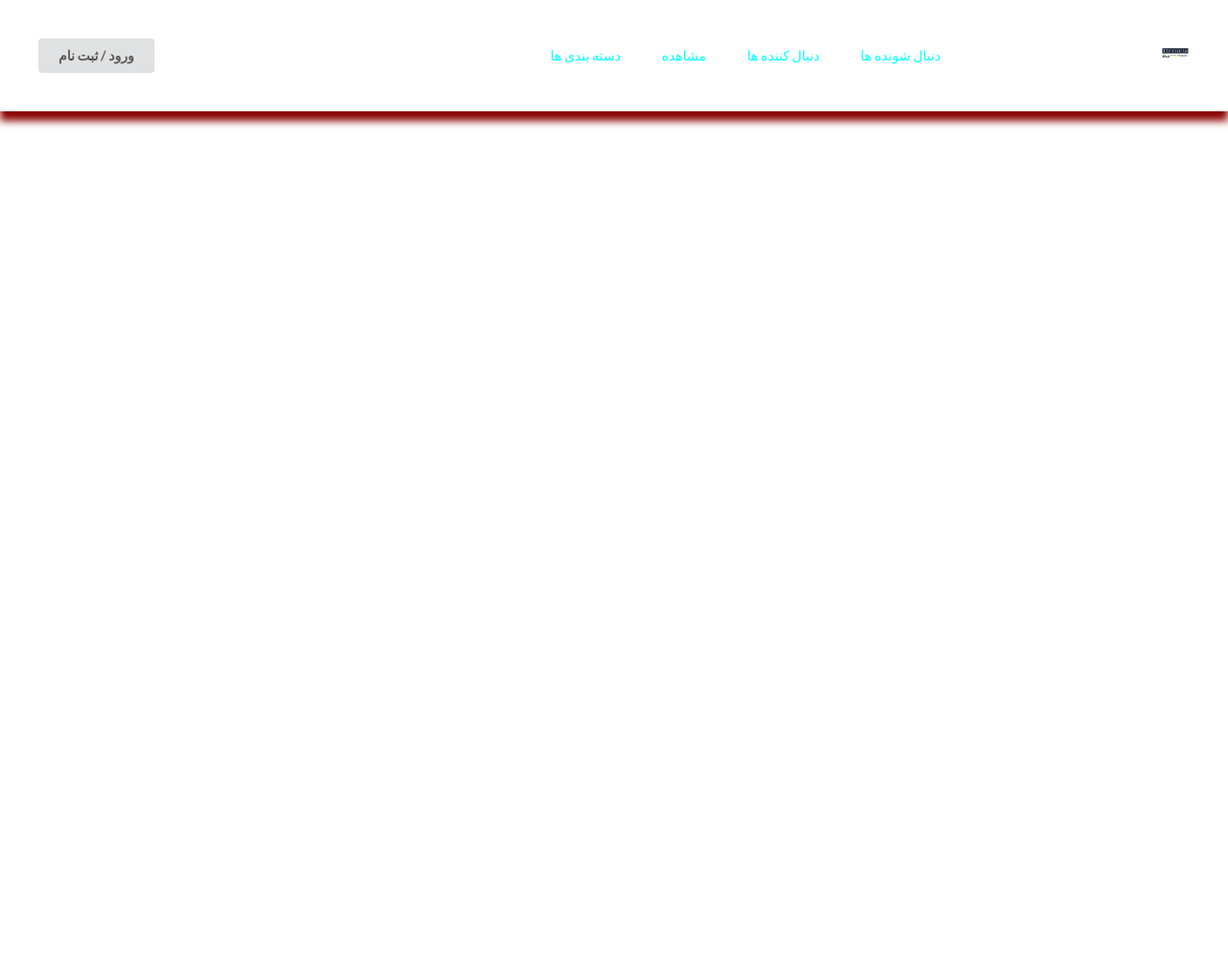
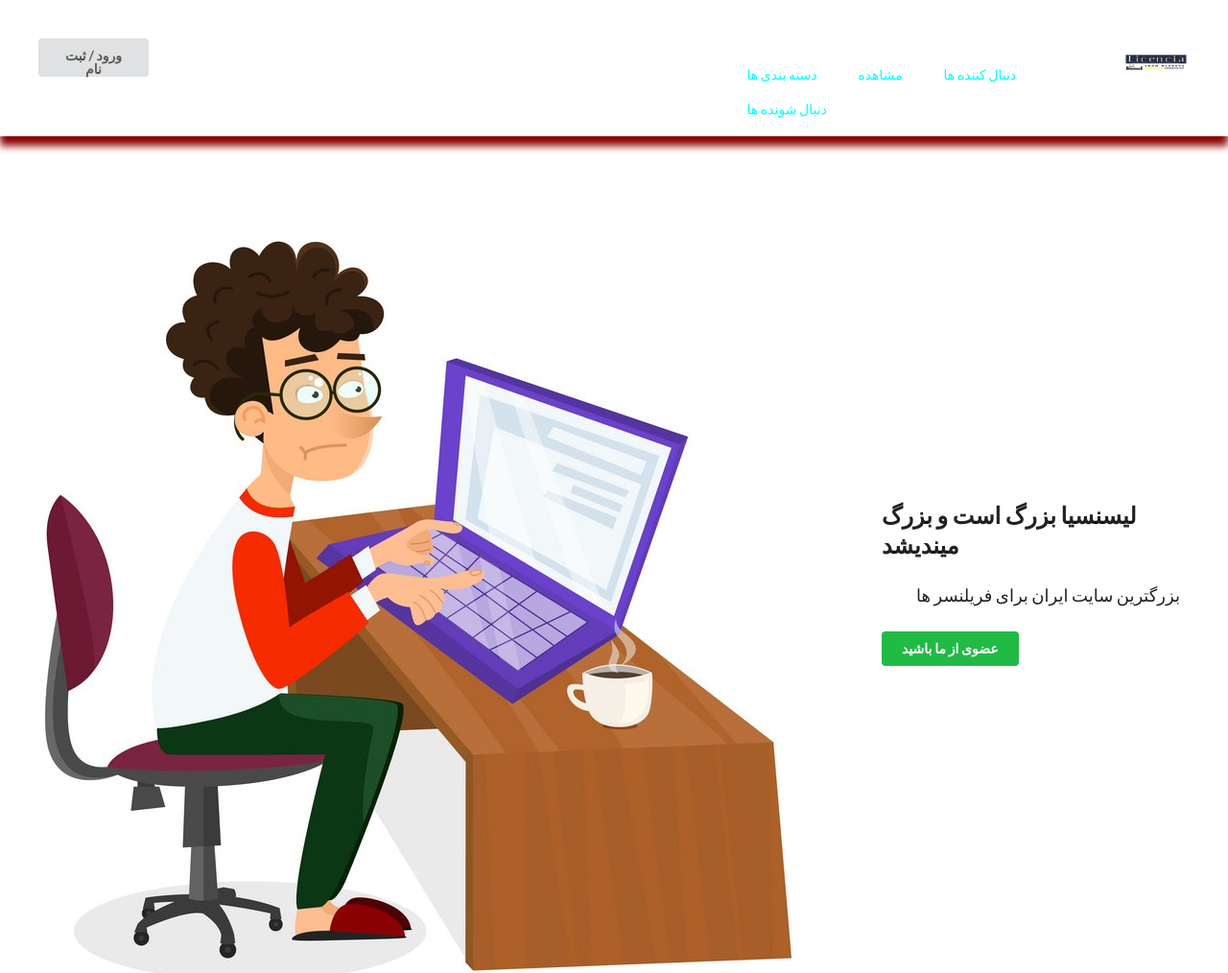
Before and after one commit to sepehrkianian09/WebProject-Front-End, a plain HTML site: page HTMLS/MainPage.html in a window 1280 px wide. Shown: the top 1014 px of the page at 96% size. Before the commit the page ends 800 px from the top, so only its background shows below. Drawn offline with nearby package versions, Linux system fonts and the light colour scheme.

Commit message:
request bug

```diff
--- a/CSS Designs/Header.css
+++ b/CSS Designs/Header.css
@@ -8,14 +8,16 @@
 
 body {
     display: flex;
+    flex-direction: column;
     background-color: var(--Body-Background-Color);
 }
 
 #Header {
     width: 100%;
     height: fit-content;
-    padding: 40px 40px;
+    padding: 40px 40px 10px 40px;
     display: flex;
+    position: relative;
     flex-direction: row;
     justify-content: space-between;
     background-color: transparent;
@@ -25,11 +27,22 @@ body {
 
 #Header-UnOrderedList {
     padding-inline-start: 0;
-    margin: 0 0 0 180px;
+    margin: 20px 0 0 600px;
+}
+
+@media screen and (max-width: 1200px) and (min-width: 850px){
+    #Header-UnOrderedList {
+        margin: 0 0 0 200px;
+    }
+}
+@media screen and (max-width: 850px){
+    #Header-UnOrderedList {
+        margin: 0 0 0 100px;
+    }
 }
 
 .Header-UnOrderedList-Item {
-     /*badan*/
+    /*badan*/
     display: inline-flex;
     flex-direction: row;
     padding: 0 10px;
@@ -44,6 +57,13 @@ body {
 }
 
 #Logo {
-    width: 30px;
-    max-height: 30px;
+    width: 70px;
+    max-height: 50px;
 }
+
+.loginButton {
+    min-width: 115px;
+    max-width: 115px;
+    min-height: 40px;
+    max-height: 40px;
+}
--- /dev/null
+++ b/CSS Designs/content1.css
@@ -0,0 +1,36 @@
+.div-content {
+    position: relative;
+    display: flex;
+    flex-direction: row;
+    height: auto;
+}
+
+.codingPersonImageDiv {
+    padding: 20px;
+    width: fit-content;
+    margin-top: auto;
+    margin-bottom: auto;
+
+}
+
+.content-paragraphHeader {
+    display: flex;
+    flex-direction: column;
+    padding: 50px;
+    margin: auto;
+    width: auto;
+}
+
+#textH {
+    margin-left: auto;
+}
+#textP{
+    margin-left: auto;
+    margin-top: 10px;
+    margin-bottom: 25px;
+    font-size: large;
+}
+
+#subscribeButton {
+    width: fit-content;
+}
--- a/HTMLS/MainPage.html
+++ b/HTMLS/MainPage.html
@@ -4,6 +4,7 @@
     <link rel="stylesheet" type="text/css" href="../CSS%20Designs/loginSignupInput.css"/>
     <link rel="stylesheet" type="text/css" href="../CSS%20Designs/Header.css"/>
     <link rel="stylesheet" type="text/css" href="../CSS%20Designs/LoginMenu.css"/>
+    <link rel="stylesheet" type="text/css" href="../CSS%20Designs/content1.css"/>
 
     <meta charset="UTF-8">
     <title>Crazy Sons Of Bitches</title>
@@ -22,7 +23,7 @@
 <body>
 <div class="header" id="Header">
     <!--    badan-->
-    <div class="ui button" onclick="showLoginMenu()">ورود / ثبت نام</div>
+    <div class="ui button loginButton" onclick="showLoginMenu()">ورود / ثبت نام</div>
     <ul id="Header-UnOrderedList">
         <li class="Header-UnOrderedList-Item" value="KireKhar">
             <a href="KireKhar" class="Header-UnOrderedList-Item">دسته بندی ها</a>
@@ -58,16 +59,18 @@
             <div class="ui form">
                 <div class="ui paragraph paragraphInput">نام کاربری یا ایمیل</div>
                 <label>
-                    <input maxlength="50" type="text" class="div-div-div-input" id="login-KeyPoint" placeholder="Username Or Email">
+                    <input maxlength="50" type="text" class="div-div-div-input" id="login-KeyPoint"
+                           placeholder="Username Or Email">
                 </label>
             </div>
             <div class="ui form">
                 <div class="ui paragraph paragraphInput">رمز عبور</div>
                 <label>
-                    <input maxlength="30" type="text" class="div-div-div-input" id="login-Password" placeholder="Password">
+                    <input maxlength="30" type="text" class="div-div-div-input" id="login-Password"
+                           placeholder="Password">
                 </label>
             </div>
-            <div class="ui form" id="Login-Footer-Form" >
+            <div class="ui form" id="Login-Footer-Form">
                 <label>
                     <input onclick="login()" type="submit" id="loginButton" class="ui green button" value="login">
                 </label>
@@ -84,7 +87,8 @@
             <div class="ui form">
                 <div class="ui paragraph paragraphInput">نام کاربری</div>
                 <label>
-                    <input maxlength="30" type="text" class="div-div-div-input" id="SignUp-UserName" placeholder="username">
+                    <input maxlength="30" type="text" class="div-div-div-input" id="SignUp-UserName"
+                           placeholder="username">
                 </label>
             </div>
             <div class="ui form">
@@ -97,19 +101,22 @@
             <div class="ui form">
                 <div class="ui paragraph paragraphInput">نام خانوادگی</div>
                 <label>
-                    <input maxlength="30" type="text" class="div-div-div-input" id="SignUp-LastName" placeholder="LastName">
+                    <input maxlength="30" type="text" class="div-div-div-input" id="SignUp-LastName"
+                           placeholder="LastName">
                 </label>
             </div>
             <div class="ui form">
                 <div class="ui paragraph paragraphInput">ایمیل</div>
                 <label>
-                    <input maxlength="50" type="text" class="div-div-div-input" id="SignUp-Email" placeholder="Email Address">
+                    <input maxlength="50" type="text" class="div-div-div-input" id="SignUp-Email"
+                           placeholder="Email Address">
                 </label>
             </div>
             <div class="ui form">
                 <div class="ui paragraph paragraphInput">رمز عبور</div>
                 <label>
-                    <input maxlength="30" type="password" class="div-div-div-input" id="SignUp-Password" placeholder="Password">
+                    <input maxlength="30" type="password" class="div-div-div-input" id="SignUp-Password"
+                           placeholder="Password">
                 </label>
             </div>
             <div class="ui form">
@@ -136,6 +143,26 @@
     </div>
     <script src="../Js%20Functionals/Login%20SignUp%20Method.js"></script>
 </div>
+<div class="content div-content" id="div-content1">
+    <div class="image content codingPersonImageDiv">
+        <img src="../Pics/codingPerson.jpg" alt="a person is coding"/>
+    </div>
+    <div class="ui paragraph content-paragraphHeader">
+        <h2 id="textH">لیسنسیا بزرگ است و بزرگ میندیشد</h2>
+        <p id="textP">بزرگترین سایت ایران برای فریلنسر ها</p>
+        <div type="submit" class="ui green button" id="subscribeButton">عضوی از ما باشید</div>
+    </div>
+</div>
+
+<div class="content div-content">
+    <div class="image content codingPersonImageDiv" >
+        <img src="../Pics/codingPerson.jpg" alt="a person is coding"/>
+    </div>
+    <div class="ui paragraph content-paragraphHeader">
+        <h2 class="textH">لیسنسیا بزرگ است و بزرگ میندیشد</h2>
+        <p class="textP">بزرگترین سایت ایران برای فریلنسر ها</p>
+    </div>
+</div>
 
 <script src="../Js%20Functionals/Login%20SignUp%20Show.js"></script>
 </body>
```
Also changed, not shown: Pics/codingPerson.jpg (added).
